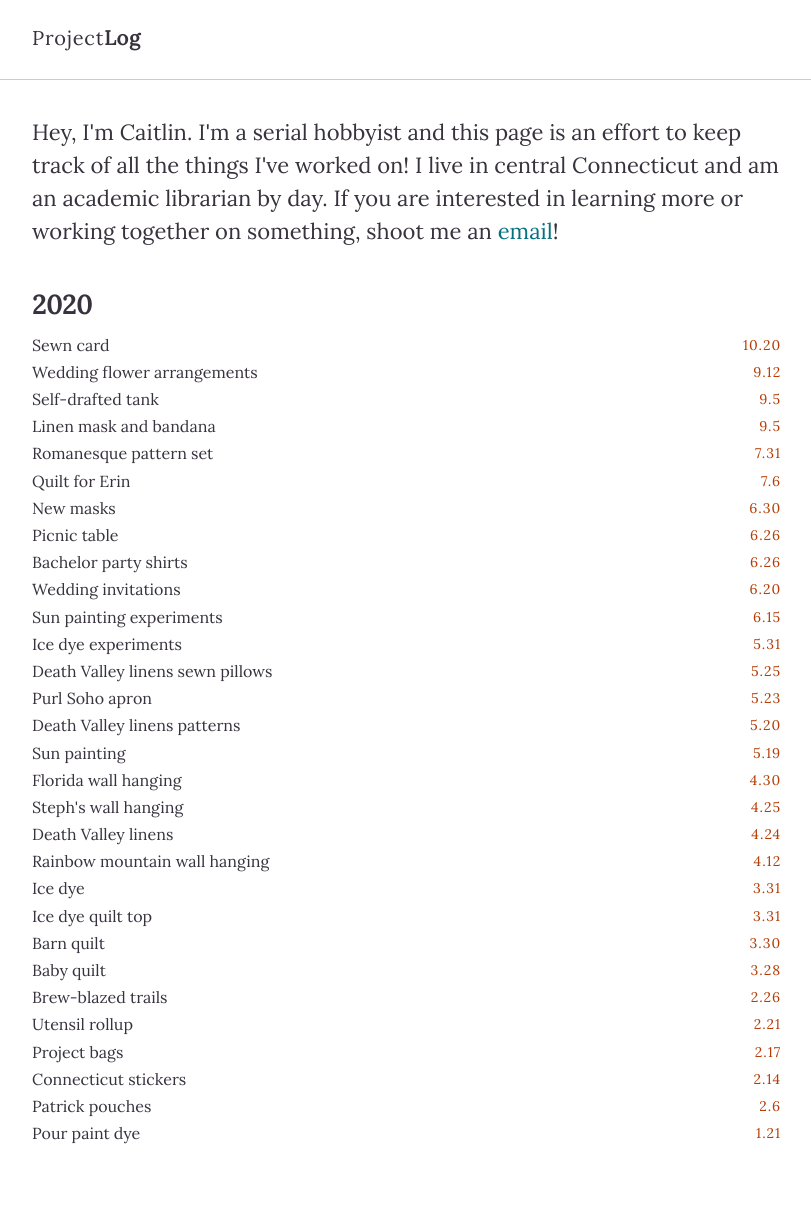
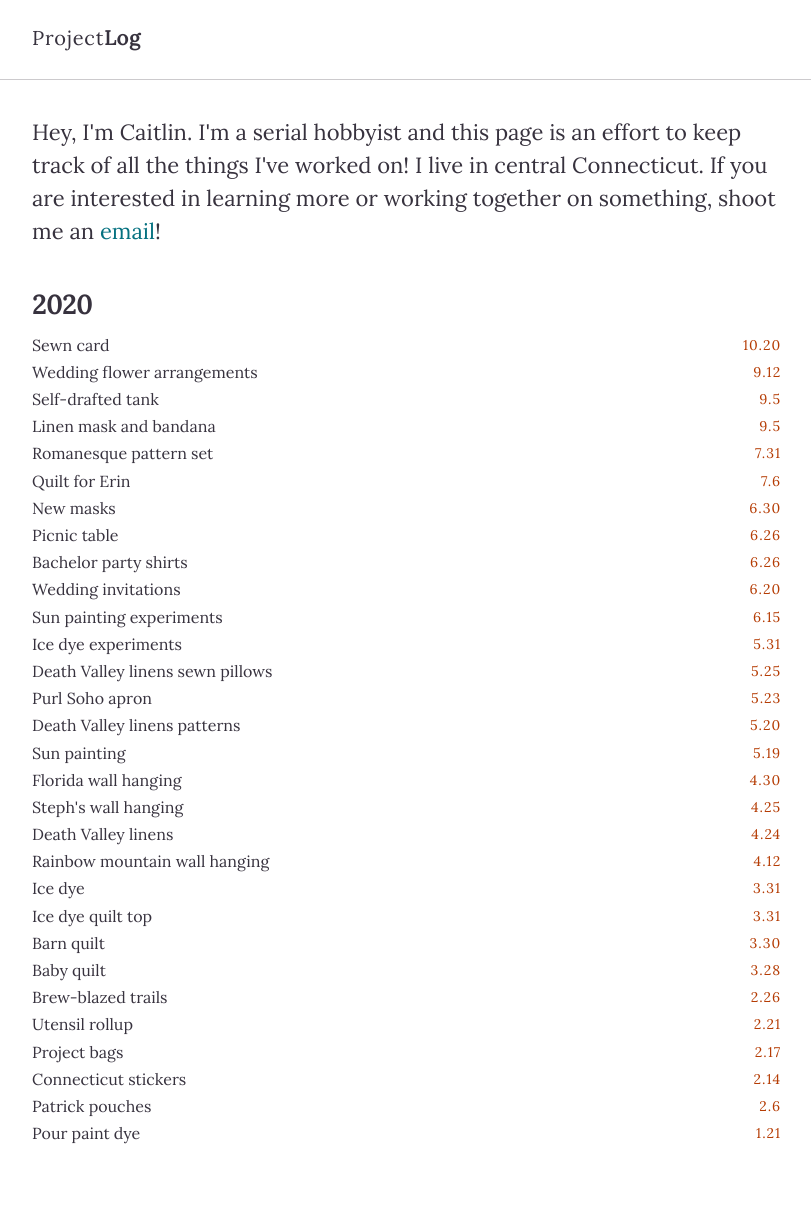
Before and after one commit to caitlinmeyer/project-log, a Jekyll site: the page built from index.html, in a window 1280 px wide. Shown: the whole page, without its empty margins (232-1043 px from the left). Built offline with Jekyll 4.4.1, drawn with Linux system fonts in a browser that asks for light colours.

Commit message:
Update intro.html

```diff
--- a/_includes/intro.html
+++ b/_includes/intro.html
@@ -1,5 +1,5 @@
 <section class="intro">
   <div class="container">
-    <p class="lead">Hey, I'm Caitlin. I'm a serial hobbyist and this page is an effort to keep track of all the things I've worked on! I live in central Connecticut and am an academic librarian by day. If you are interested in learning more or working together on something, shoot me an <a href="mailto:caitlin.e.meyer@gmail.com">email</a>!</p>
+    <p class="lead">Hey, I'm Caitlin. I'm a serial hobbyist and this page is an effort to keep track of all the things I've worked on! I live in central Connecticut. If you are interested in learning more or working together on something, shoot me an <a href="mailto:caitlin.e.meyer@gmail.com">email</a>!</p>
   </div>
 </section>
```
